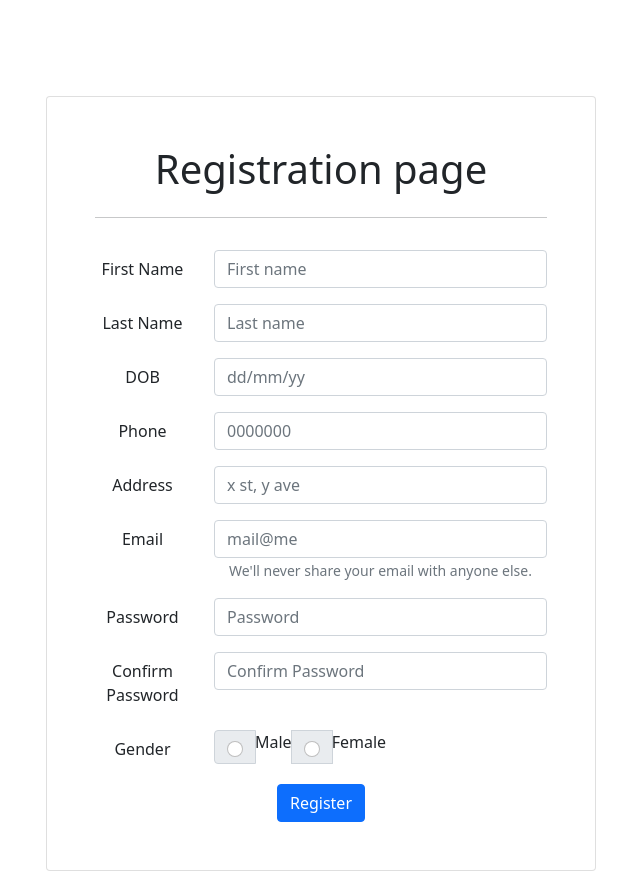
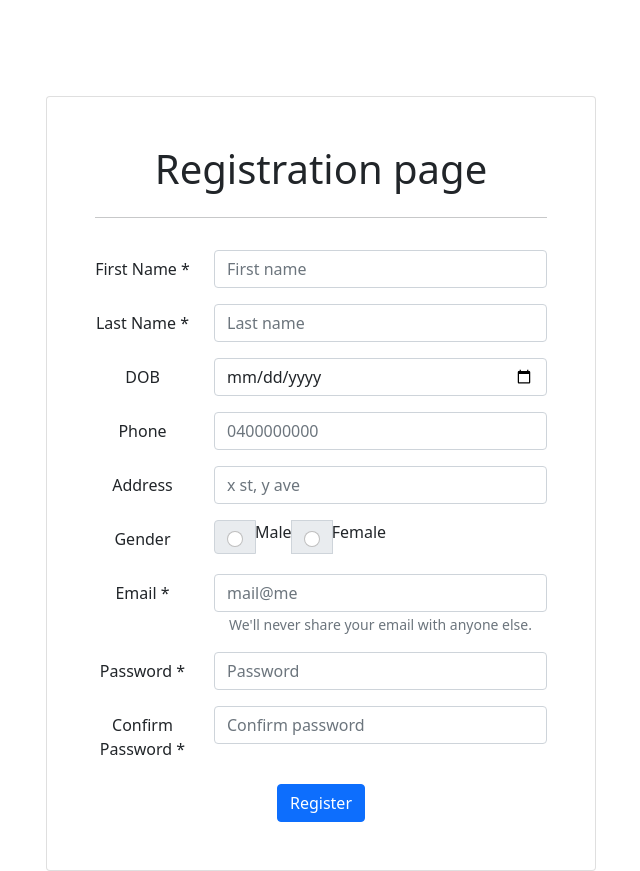
Before and after one commit to luit93/frontend-admin, a React (Create React App) app: page /registration in a window 1280 px wide. Shown: the whole page, without its empty margins (319-959 px from the left). Built offline with nearby package versions, Linux system fonts and the light colour scheme.

Commit message:
added login form

```diff
--- /dev/null
+++ b/src/components/login/LoginForm.js
@@ -0,0 +1,62 @@
+import React from "react";
+import {
+  Form,
+  Row,
+  Col,
+  Button,
+  Spinner,
+  Alert,
+  Card,
+  InputGroup,
+  FormControl,
+} from "react-bootstrap";
+const LoginForm = () => {
+  return (
+    <div>
+      <Card className="p-5 mt-5" style={{ width: "550px" }}>
+        <h1>Login</h1>
+        <hr />
+        <Form>
+          <Form.Group className="mb-3" controlId="formBasicEmail">
+            <Form.Label>Email address *</Form.Label>
+            <Form.Control
+              type="email"
+              name="email"
+              required
+              placeholder="Enter email"
+            />
+            <Form.Text className="text-muted">
+              We'll never share your email with anyone else.
+            </Form.Text>
+          </Form.Group>
+
+          <Form.Group className="mb-3" controlId="formBasicPassword">
+            <Form.Label>Password *</Form.Label>
+            <Form.Control
+              type="password"
+              name="password"
+              required
+              placeholder="Password"
+            />
+          </Form.Group>
+          <InputGroup className="mb-3 d-flex justify-content-center">
+            <InputGroup.Radio aria-label="Keep me signed in" />
+            <InputGroup.Text id="basic-addon1">
+              Keep me signed in.
+            </InputGroup.Text>
+
+            {/* <FormControl aria-label="Text input with radio button" /> */}
+          </InputGroup>
+          {/* <Form.Group className="mb-3 justify-content-center">
+            <Form.Check type="checkbox" label="keep me logged in" />
+          </Form.Group> */}
+          <Button variant="primary" type="submit">
+            Log In
+          </Button>
+        </Form>
+      </Card>
+    </div>
+  );
+};
+
+export default LoginForm;
--- a/src/components/registration-form/AdminRegForm.js
+++ b/src/components/registration-form/AdminRegForm.js
@@ -20,7 +20,7 @@ const initialState = {
   address: "",
   gender: "",
 };
-const AdminRegForm = () => {
+export const AdminRegForm = () => {
   const [newUser, setNewUser] = useState(initialState);
 
   const handleOnChange = (e) => {
@@ -33,6 +33,7 @@ const AdminRegForm = () => {
 
   const handleOnSubmit = (e) => {
     e.preventDefault();
+    console.log(newUser, "todo, send this data to api");
   };
 
   return (
@@ -40,21 +41,31 @@ const AdminRegForm = () => {
       <Card className="p-5 mt-5" style={{ width: "550px" }}>
         <h1>Registration page</h1>
         <hr />
-        <Form>
+        <Form onSubmit={handleOnSubmit}>
           <Form.Group as={Row} className="mb-3 mt-3">
             <Form.Label column sm="3">
-              First Name
+              First Name *
             </Form.Label>
             <Col sm="9">
-              <Form.Control name="fname" placeholder="First name" />
+              <Form.Control
+                name="fname"
+                placeholder="First name"
+                required
+                onChange={handleOnChange}
+              />
             </Col>
           </Form.Group>
           <Form.Group as={Row} className="mb-3 mt-3">
             <Form.Label column sm="3">
-              Last Name
+              Last Name *
             </Form.Label>
             <Col sm="9">
-              <Form.Control name="lname" placeholder="Last name" />
+              <Form.Control
+                name="lname"
+                placeholder="Last name"
+                required
+                onChange={handleOnChange}
+              />
             </Col>
           </Form.Group>
           <Form.Group as={Row} className="mb-3 mt-3">
@@ -62,7 +73,12 @@ const AdminRegForm = () => {
               DOB
             </Form.Label>
             <Col sm="9">
-              <Form.Control name="dob" placeholder="dd/mm/yy" />
+              <Form.Control
+                name="dob"
+                placeholder="dd/mm/yy"
+                type="date"
+                onChange={handleOnChange}
+              />
             </Col>
           </Form.Group>
           <Form.Group as={Row} className="mb-3 mt-3">
@@ -70,7 +86,11 @@ const AdminRegForm = () => {
               Phone
             </Form.Label>
             <Col sm="9">
-              <Form.Control name="phone" placeholder="0000000" />
+              <Form.Control
+                name="phone"
+                placeholder="0400000000"
+                onChange={handleOnChange}
+              />
             </Col>
           </Form.Group>
           <Form.Group as={Row} className="mb-3 mt-3">
@@ -78,34 +98,11 @@ const AdminRegForm = () => {
               Address
             </Form.Label>
             <Col sm="9">
-              <Form.Control type="address" placeholder="x st, y ave" />
-            </Col>
-          </Form.Group>
-          <Form.Group as={Row} className="mb-3 mt-3">
-            <Form.Label column sm="3">
-              Email
-            </Form.Label>
-            <Col sm="9">
-              <Form.Control name="email" placeholder="mail@me" />
-              <Form.Text className="text-muted">
-                We'll never share your email with anyone else.
-              </Form.Text>
-            </Col>
-          </Form.Group>
-          <Form.Group as={Row} className="mb-3 mt-3">
-            <Form.Label column sm="3">
-              Password
-            </Form.Label>
-            <Col sm="9">
-              <Form.Control name="password" placeholder="Password" />
-            </Col>
-          </Form.Group>
-          <Form.Group as={Row} className="mb-3 mt-3">
-            <Form.Label column sm="3">
-              Confirm Password
-            </Form.Label>
-            <Col sm="9">
-              <Form.Control name="password" placeholder="Confirm Password" />
+              <Form.Control
+                name="address"
+                placeholder="x st, y ave"
+                onChange={handleOnChange}
+              />
             </Col>
           </Form.Group>
           <Form.Group as={Row} className="mb-3 mt-3">
@@ -114,12 +111,69 @@ const AdminRegForm = () => {
             </Form.Label>
             <Col sm="9">
               <InputGroup>
-                <InputGroup.Radio name="gender" aria-label="Male" />
+                <InputGroup.Radio
+                  name="gender"
+                  aria-label="Male"
+                  value="male"
+                  onChange={handleOnChange}
+                />
                 <Form.Label>Male</Form.Label>
 
-                <InputGroup.Radio name="gender" aria-label="Male" />
+                <InputGroup.Radio
+                  name="gender"
+                  aria-label="Female"
+                  value="female"
+                  onChange={handleOnChange}
+                />
                 <Form.Label>Female</Form.Label>
               </InputGroup>
+            </Col>
+          </Form.Group>
+          <Form.Group as={Row} className="mb-3 mt-3">
+            <Form.Label column sm="3">
+              Email *
+            </Form.Label>
+            <Col sm="9">
+              <Form.Control
+                name="email"
+                type="email"
+                placeholder="mail@me"
+                required
+                onChange={handleOnChange}
+              />
+              <Form.Text className="text-muted">
+                We'll never share your email with anyone else.
+              </Form.Text>
+            </Col>
+          </Form.Group>
+          <Form.Group as={Row} className="mb-3 mt-3">
+            <Form.Label column sm="3">
+              Password *
+            </Form.Label>
+            <Col sm="9">
+              <Form.Control
+                name="password"
+                placeholder="Password"
+                type="password"
+                minLength="6"
+                required
+                onChange={handleOnChange}
+              />
+            </Col>
+          </Form.Group>
+          <Form.Group as={Row} className="mb-3 mt-3">
+            <Form.Label column sm="3">
+              Confirm Password *
+            </Form.Label>
+            <Col sm="9">
+              <Form.Control
+                name="password"
+                placeholder="Confirm password"
+                minLength="6"
+                type="password"
+                required
+                onChange={handleOnChange}
+              />
             </Col>
           </Form.Group>
 
--- a/src/pages/login/Login.js
+++ b/src/pages/login/Login.js
@@ -1,7 +1,12 @@
 import React from "react";
+import LoginForm from "../../components/login/LoginForm";
 
 const Login = () => {
-  return <div>Login</div>;
+  return (
+    <div className="d-flex justify-content-center mt-5 ">
+      <LoginForm />
+    </div>
+  );
 };
 
 export default Login;
```
